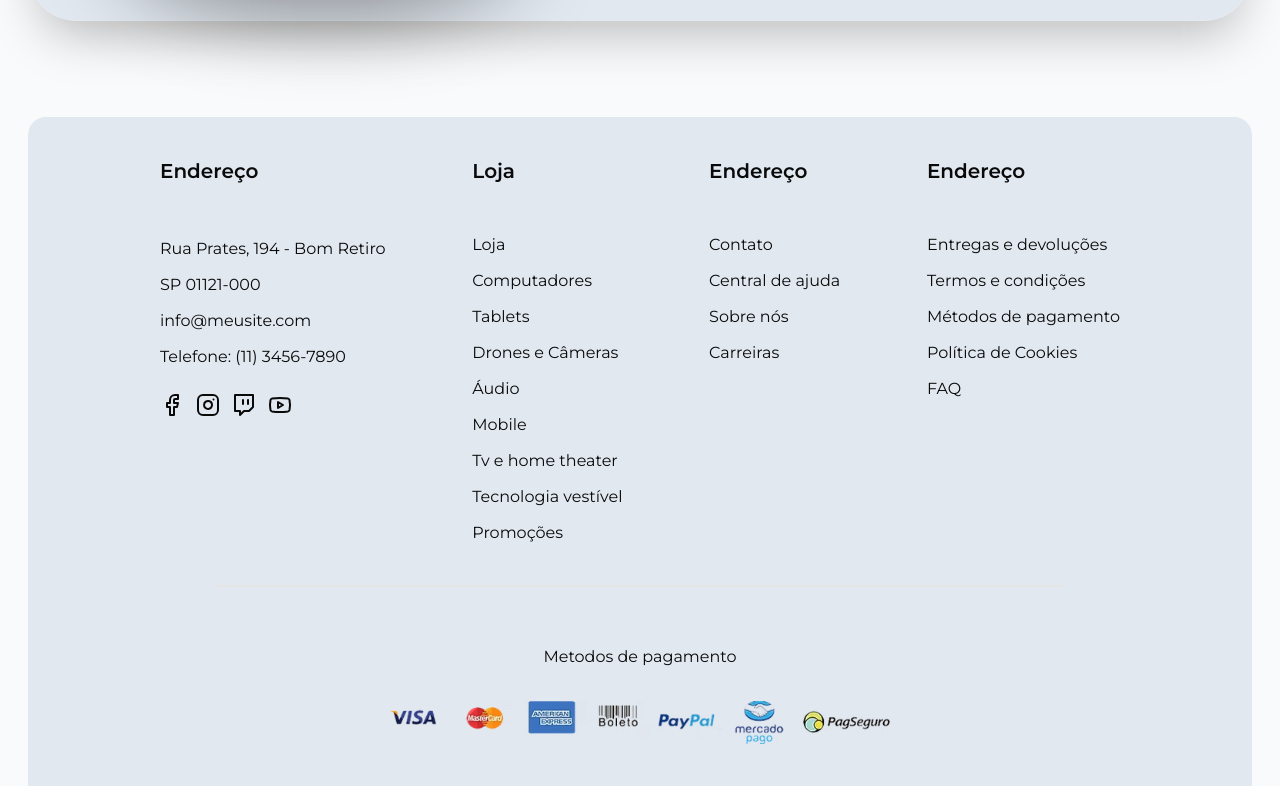
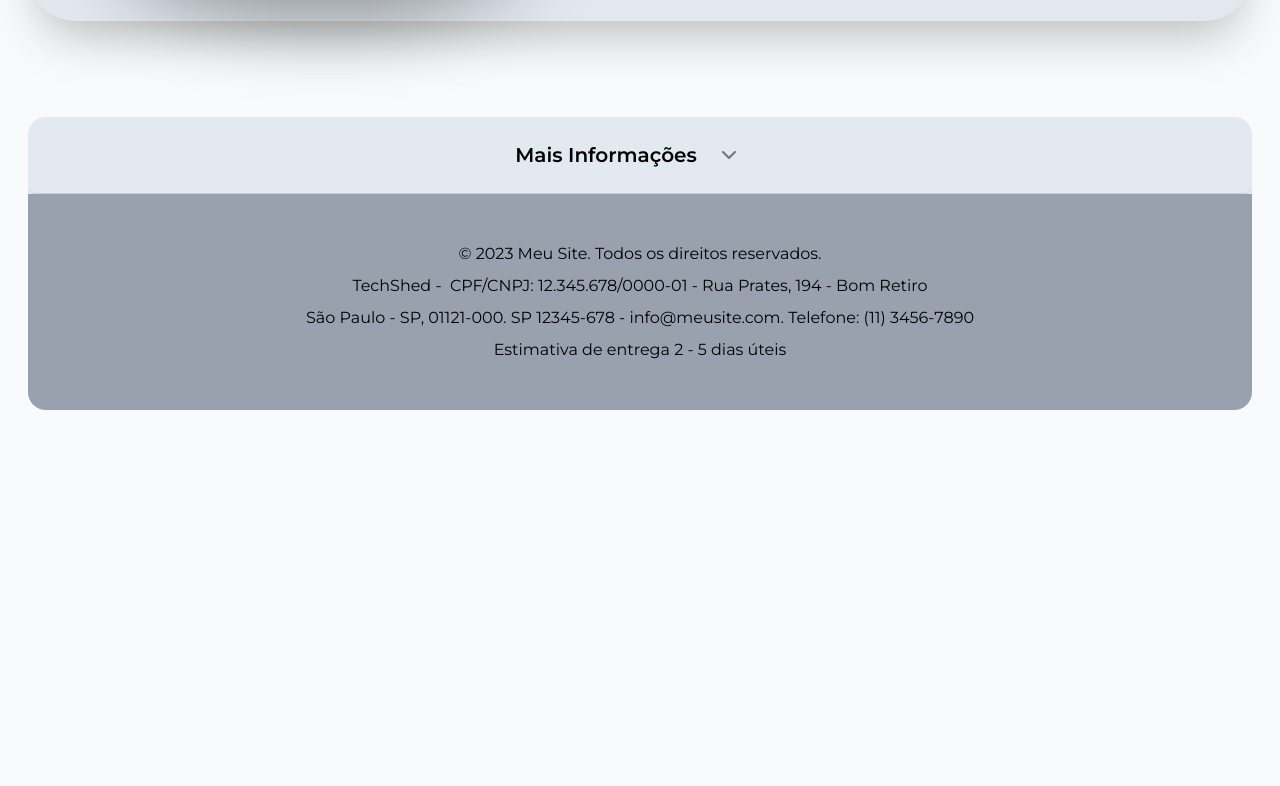
Before and after one commit to kleber-goncalves/techshed, a Next.js app: page / in a window 1280 px wide. Shown: the part 5574-6360 px from the top of the page. After the commit the page ends 6032 px from the top, so only its background shows below. Built offline with nearby package versions, Linux system fonts and the light colour scheme.

Commit message:
Atualiza footer com accordion shadcn e changelog

```diff
--- a/src/components/layout/footer.jsx
+++ b/src/components/layout/footer.jsx
@@ -7,14 +7,33 @@ import {
     Youtube,
 } from "lucide-react";
 import MetodosPagamentos from "../Pagament-footer";
+import {
+    Accordion,
+    AccordionContent,
+    AccordionItem,
+    AccordionTrigger,
+} from "@/components/ui/accordion";
 
 export default function Footer() {
     return (
-        <footer className="w-full rounded-2xl bg-slate-200 dark:bg-[#0f172a]">
+        <footer className="w-full rounded-2xl bg-slate-200 dark:bg-[#0f172a] ">
+            <Accordion type="single" collapsible className="w-full">
+                <AccordionItem value="more-info" className="border-0">
+                    <AccordionTrigger
+                        className="relative w-full hover:no-underline space-x-7 items-center justify-center border-b border-black/10
+                     py-6 text-center text-xl font-semibold text-black transition-colors dark:border-white/10
+                      bg-white/5 dark:text-white [&>svg]:relative [&>svg]:right-6  [&>svg]:size-6 [&>svg]:text-center [&>svg]:justify-center"
+                    >
+                        <span>Mais Informações</span>
+                    </AccordionTrigger>
+                    <AccordionContent className="pt-4">
+                        <section id="dentroAcrodion">
                             <section className="flex flex-row justify-between px-23">
                                 <section className="flex flex-col p-10 gap-13">
                                     <div>
-                        <h2 className="text-xl font-semibold">Endereço</h2>
+                                        <h2 className="text-xl font-semibold">
+                                            Endereço
+                                        </h2>
                                     </div>
                                     <div className="flex flex-col gap-6">
                                         <div className="flex flex-col gap-3">
@@ -33,7 +52,9 @@ export default function Footer() {
                                 </section>
                                 <section className="flex flex-col p-10 gap-12">
                                     <div>
-                        <h2 className="text-xl font-semibold">Loja</h2>
+                                        <h2 className="text-xl font-semibold">
+                                            Loja
+                                        </h2>
                                     </div>
 
                                     <div className="flex flex-col gap-3">
@@ -50,7 +71,9 @@ export default function Footer() {
                                 </section>
                                 <section className="flex flex-col p-10 gap-12">
                                     <div>
-                        <h2 className="text-xl font-semibold">Endereço</h2>
+                                        <h2 className="text-xl font-semibold">
+                                            Endereço
+                                        </h2>
                                     </div>
                                     <div className="flex flex-col gap-3">
                                         <p>Contato</p>
@@ -61,7 +84,9 @@ export default function Footer() {
                                 </section>
                                 <section className="flex flex-col p-10 gap-12">
                                     <div>
-                        <h2 className="text-xl font-semibold">Endereço</h2>
+                                        <h2 className="text-xl font-semibold">
+                                            Endereço
+                                        </h2>
                                     </div>
 
                                     <div className="flex flex-col gap-3">
@@ -75,7 +100,10 @@ export default function Footer() {
                             </section>
                             <span className="absolute bg-white w-2/3 border left-1/2 -translate-x-1/2 rounded-full"></span>
                             <MetodosPagamentos />
-
+                        </section>
+                    </AccordionContent>
+                </AccordionItem>
+            </Accordion>
             <section className="w-full flex flex-col items-center py-12 gap-2 bg-gray-400 text-black rounded-b-2xl">
                 <p>© 2023 Meu Site. Todos os direitos reservados.</p>
                 <p>
```
Also changed, not shown: .codex/skills/nextjs-superreview/SKILL.md, src/style/globals.css (line endings or trailing spaces), 1 other file (tests, documents, lock files or other folders). Lines whose indentation alone changed are shown as unchanged.
